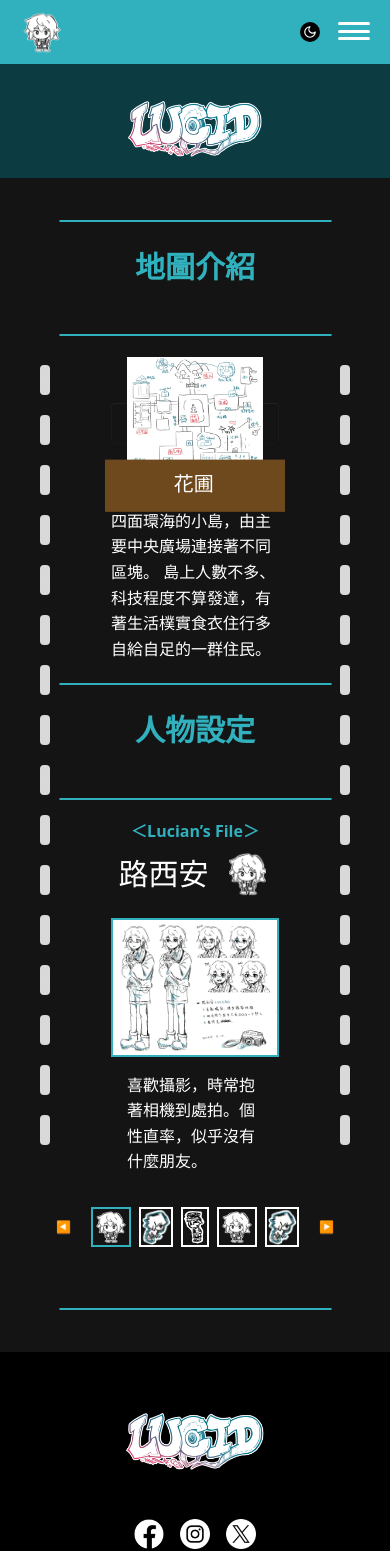
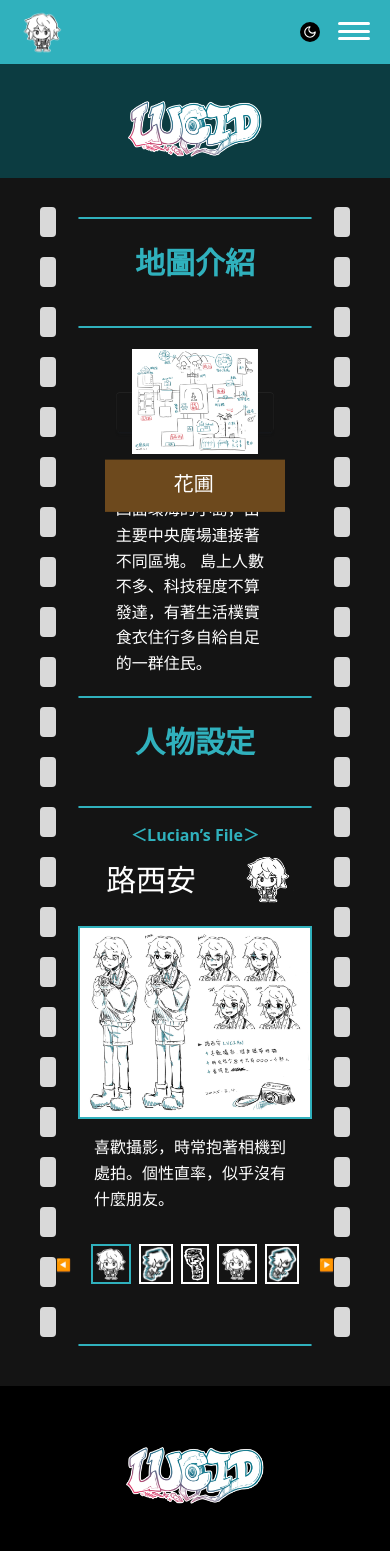
Before and after one commit to xiaaaaaa/LUCID-gameWebsite, a React (Vite) app: page /world in a window 390 px wide. Shown: the top 1551 px of the page. Built offline with nearby package versions, Linux system fonts and the light colour scheme.

Commit message:
世界觀再微調

```diff
--- a/src/components/CameraLine.jsx
+++ b/src/components/CameraLine.jsx
@@ -1,22 +1,29 @@
 function CameraLine() {
     return (
         <div className="flex flex-col mx-10">
-            <div className="border-5 sm:border-17 rounded border-[#D9D9D9] h-[30px] sm:h-[70px] mb-5"></div>
-            <div className="border-5 sm:border-17 rounded border-[#D9D9D9] h-[30px] sm:h-[70px] mb-5"></div>
-            <div className="border-5 sm:border-17 rounded border-[#D9D9D9] h-[30px] sm:h-[70px] mb-5"></div>
-            <div className="border-5 sm:border-17 rounded border-[#D9D9D9] h-[30px] sm:h-[70px] mb-5"></div>
-            <div className="border-5 sm:border-17 rounded border-[#D9D9D9] h-[30px] sm:h-[70px] mb-5"></div>
-            <div className="border-5 sm:border-17 rounded border-[#D9D9D9] h-[30px] sm:h-[70px] mb-5"></div>
-            <div className="border-5 sm:border-17 rounded border-[#D9D9D9] h-[30px] sm:h-[70px] mb-5"></div>
-            <div className="border-5 sm:border-17 rounded border-[#D9D9D9] h-[30px] sm:h-[70px] mb-5"></div>
-            <div className="border-5 sm:border-17 rounded border-[#D9D9D9] h-[30px] sm:h-[70px] mb-5"></div>
-            <div className="border-5 sm:border-17 rounded border-[#D9D9D9] h-[30px] sm:h-[70px] mb-5"></div>
-            <div className="border-5 sm:border-17 rounded border-[#D9D9D9] h-[30px] sm:h-[70px] mb-5"></div>
-            <div className="border-5 sm:border-17 rounded border-[#D9D9D9] h-[30px] sm:h-[70px] mb-5"></div>
-            <div className="border-5 sm:border-17 rounded border-[#D9D9D9] h-[30px] sm:h-[70px] mb-5"></div>
-            <div className="border-5 sm:border-17 rounded border-[#D9D9D9] h-[30px] sm:h-[70px] mb-5"></div>
-            <div className="border-5 sm:border-17 rounded border-[#D9D9D9] h-[30px] sm:h-[70px] mb-5"></div>
-            <div className="border-5 sm:border-17 rounded border-[#D9D9D9] h-[30px] sm:h-[70px] mb-5"></div>
+            <div className="border-8 sm:border-17 rounded border-[#D9D9D9] h-[30px] sm:h-[70px] mb-5"></div>
+            <div className="border-8 sm:border-17 rounded border-[#D9D9D9] h-[30px] sm:h-[70px] mb-5"></div>
+            <div className="border-8 sm:border-17 rounded border-[#D9D9D9] h-[30px] sm:h-[70px] mb-5"></div>
+            <div className="border-8 sm:border-17 rounded border-[#D9D9D9] h-[30px] sm:h-[70px] mb-5"></div>
+            <div className="border-8 sm:border-17 rounded border-[#D9D9D9] h-[30px] sm:h-[70px] mb-5"></div>
+            <div className="border-8 sm:border-17 rounded border-[#D9D9D9] h-[30px] sm:h-[70px] mb-5"></div>
+            <div className="border-8 sm:border-17 rounded border-[#D9D9D9] h-[30px] sm:h-[70px] mb-5"></div>
+            <div className="border-8 sm:border-17 rounded border-[#D9D9D9] h-[30px] sm:h-[70px] mb-5"></div>
+            <div className="border-8 sm:border-17 rounded border-[#D9D9D9] h-[30px] sm:h-[70px] mb-5"></div>
+            <div className="border-8 sm:border-17 rounded border-[#D9D9D9] h-[30px] sm:h-[70px] mb-5"></div>
+            <div className="border-8 sm:border-17 rounded border-[#D9D9D9] h-[30px] sm:h-[70px] mb-5"></div>
+            <div className="border-8 sm:border-17 rounded border-[#D9D9D9] h-[30px] sm:h-[70px] mb-5"></div>
+            <div className="border-8 sm:border-17 rounded border-[#D9D9D9] h-[30px] sm:h-[70px] mb-5"></div>
+            <div className="border-8 sm:border-17 rounded border-[#D9D9D9] h-[30px] sm:h-[70px] mb-5"></div>
+            <div className="border-8 sm:border-17 rounded border-[#D9D9D9] h-[30px] sm:h-[70px] mb-5"></div>
+            <div className="border-8 sm:hidden rounded border-[#D9D9D9] h-[30px] sm:h-[70px] mb-5"></div>
+            <div className="border-8 sm:hidden rounded border-[#D9D9D9] h-[30px] sm:h-[70px] mb-5"></div>
+            <div className="border-8 sm:hidden rounded border-[#D9D9D9] h-[30px] sm:h-[70px] mb-5"></div>
+            <div className="border-8 sm:hidden rounded border-[#D9D9D9] h-[30px] sm:h-[70px] mb-5"></div>
+            <div className="border-8 sm:hidden rounded border-[#D9D9D9] h-[30px] sm:h-[70px] mb-5"></div>
+            <div className="border-8 sm:hidden rounded border-[#D9D9D9] h-[30px] sm:h-[70px] mb-5"></div>
+            <div className="border-8 sm:hidden rounded border-[#D9D9D9] h-[30px] sm:h-[70px] mb-5"></div>
+            <div className="border-8 sm:hidden rounded border-[#D9D9D9] h-[30px] sm:h-[70px] mb-5"></div>
         </div>
     )
 }
--- a/src/components/WorldViewBody.jsx
+++ b/src/components/WorldViewBody.jsx
@@ -32,14 +32,14 @@ function WorldViewBody() {
             <div className="flex justify-center items-center mt-25 mb-5">
                 <img className="hero w-[35vw] max-w-[500px] h-auto object-cover" src="/images/Mainlogo.png" alt="LUCID_MainLogo" />
             </div>
-            <div className="flex flex-row justify-center">
+            <div className="flex flex-row justify-center ">
 
                 {/*Main Content*/}
-                <div className="mainContent flex justify-center items-center">
+                <div className="mainContent flex justify-center items-center md:w-[80%]">
                     <CameraLine />
                     <div className="grid grid-cols-1 gap-6content xl:w-[1062px]">
                         <div className="flex flex-col justify-center items-center mt-[10%]">
-                            <div className="line mt-[10%] mb-[10%] border-1 w-[70vw]" />
+                            <div className="line mt-[10%] mb-[10%] border-1 w-[60vw]" />
                         </div>
                         {/*Map Introduction*/}
                         <div className="flex justify-center items-center relative z-49">
@@ -49,7 +49,7 @@ function WorldViewBody() {
                                     <h2 className="sm:hidden hcontent-title flex ">地圖介紹</h2>
                                 </div>
                                 <div className="sm:hidden flex flex-col justify-center items-center">
-                                    <div className=" border-1 w-[70vw] mb-[10%] mt-[10%] md:mb-0 line" />
+                                    <div className=" border-1 w-[60vw] mb-[10%] mt-[10%] md:mb-0 line" />
                                 </div>
                                 {/*Map Intro*/}
                                 <button className="btn bg-transparent border-0 my-10 md:my-0 cursor-pointer" onClick={() => document.getElementById('my_modal_4').showModal()}>
@@ -101,7 +101,7 @@ function WorldViewBody() {
                             </div>
                         </div>
                         <div className="flex flex-col justify-center items-center">
-                            <div className="mt-[10%] mb-[10%] border-1 w-[70vw] line" />
+                            <div className="mt-[10%] mb-[10%] border-1 w-[60vw] line" />
                         </div>
 
                         {/*Game Character*/}
@@ -109,10 +109,10 @@ function WorldViewBody() {
                             <div className="flex md:justify-start md:items-start md:mb-10 md:mr-[62%]">
                                 <h2 className="hcontent-title flex md:text-left">人物設定</h2>
                             </div>
-                            <div className="homeContent flex flex-col justify-around md:justify-center items-center w-[80%]">
+                            <div className="homeContent flex flex-col justify-around md:justify-center items-center">
 
                                 <div className="md:hidden flex flex-col justify-center items-center">
-                                    <div className="mt-[10%] mb-[10%] border-1 w-[70vw] line" />
+                                    <div className="mt-[10%] mb-[10%] border-1 w-[60vw] line" />
                                 </div>
                                 <div className="flex flex-row justify-between items-center md:w-[90%] md:h-[374px] md:border-5 textframe -mt-2">
                                     <div className="flex flex-col justify-center items-center md:items-start md:ml-10">
@@ -145,10 +145,10 @@ function WorldViewBody() {
                                         <div className="relative">
                                             <img
                                                 src={"/images/lucidCharacter.png"}
-                                                className="w-[370px] border-2 frame md:relative md:ml-30 md:mb-30"
+                                                className="w-[370px] border-2 frame md:relative md:ml-10 md:mb-40"
                                             />
                                         </div>
-                                        <p className="hidden md:flex font-semibold color absolute pt-80 pl-80">＜Lucian’s File＞</p>
+                                        <p className="hidden md:flex font-semibold color absolute pt-80 pl-40">＜Lucian’s File＞</p>
                                     </div>
                                 </div>
                             </div>
@@ -187,7 +187,7 @@ function WorldViewBody() {
                         </div>
 
                         <div className="flex flex-col justify-center items-center mb-[20%]">
-                            <div className="mt-[10%] border-1 w-[70vw] line" />
+                            <div className="mt-[10%] border-1 w-[60vw] line" />
                         </div>
                     </div>
                     <CameraLine />
```
